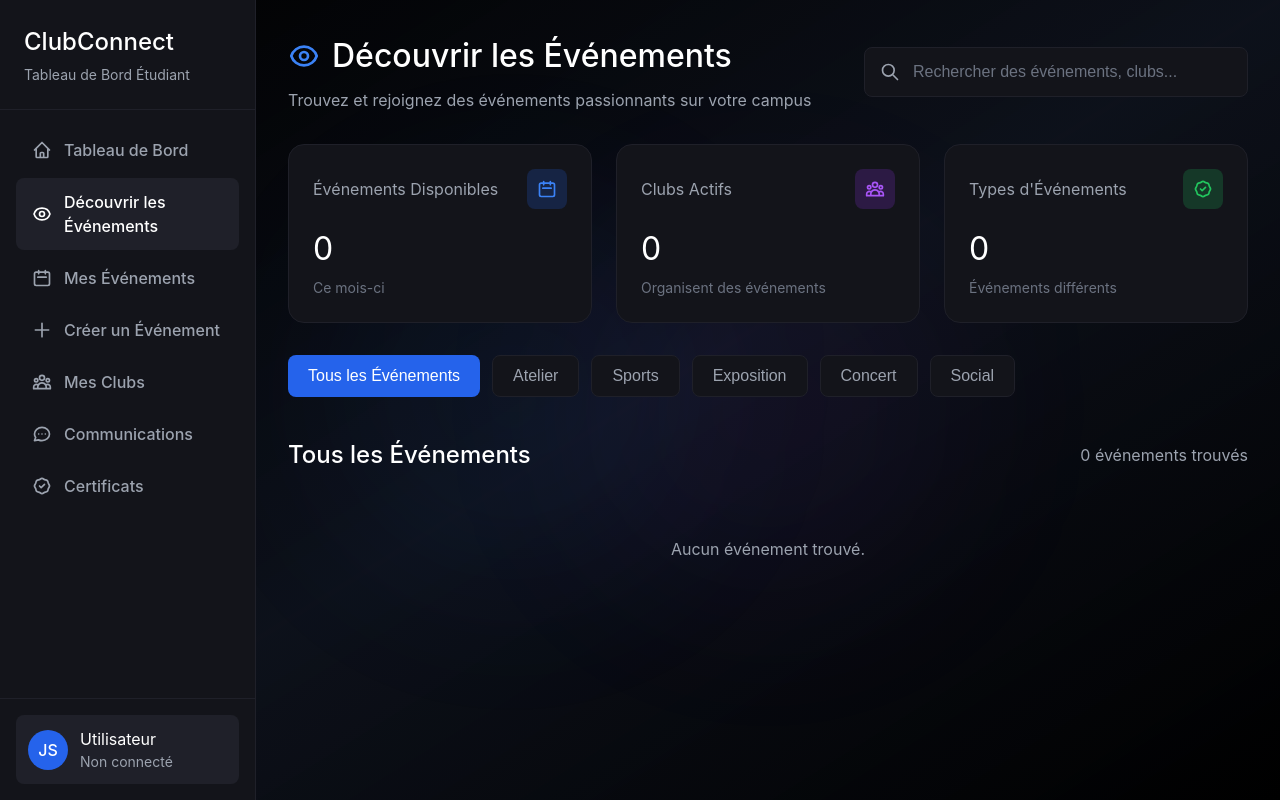
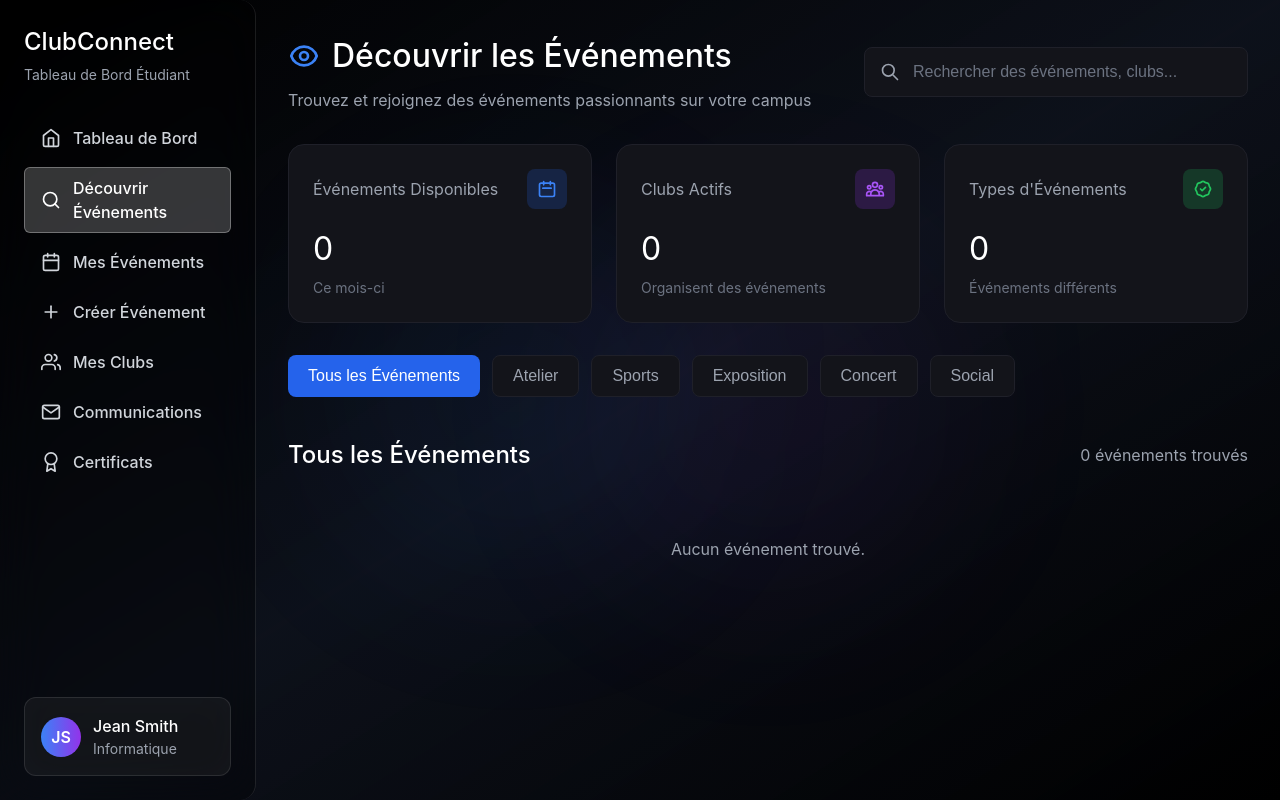
Before and after one commit to Assel-El-Fadil/Gestion_Evenements, a PHP site: page /organisateur/discoverevents.php in a window 1280 px wide. Run offline with PHP 8.4, Linux system fonts and the light colour scheme; data that the repository does not hold is empty; a stand-in replaces the project's code that opens the database connection.

Commit message:
final touches

```diff
--- a/organisateur/discoverevents.php
+++ b/organisateur/discoverevents.php
@@ -133,112 +133,97 @@ db_close();
 
         .sidebar {
             width: 256px;
-            background-color: #13141a;
-            border-right: 1px solid #1f2029;
+            background: linear-gradient(to bottom, #0f0f17, #0a0a0f);
+            border-right: 1px solid rgba(255, 255, 255, 0.05);
+            padding: 24px;
             display: flex;
             flex-direction: column;
         }
 
-        .logo {
-            padding: 24px;
-            border-bottom: 1px solid #1f2029;
+        .sidebar-header {
+            margin-bottom: 48px;
         }
 
-        .logo h1 {
+        .sidebar-header h1 {
+            color: #ffffff;
             font-size: 24px;
             font-weight: 500;
-            line-height: 1.5;
-            color: #ffffff;
-            margin-bottom: 4px;
         }
 
-        .logo p {
+        .sidebar-header p {
+            color: #9ca3af;
+            margin-top: 4px;
             font-size: 14px;
-            font-weight: 400;
-            line-height: 1.5;
-            color: #9ca3af;
         }
 
-        nav {
+        .sidebar-nav {
             flex: 1;
-            padding: 16px;
+            display: flex;
+            flex-direction: column;
+            gap: 8px;
         }
 
-        .nav-link {
+        .nav-item {
             display: flex;
             align-items: center;
             gap: 12px;
             padding: 12px 16px;
             border-radius: 8px;
-            color: #9ca3af;
+            color: #d1d5db;
             text-decoration: none;
             transition: all 0.2s;
-            margin-bottom: 4px;
-            font-size: 16px;
-            font-weight: 500;
-            line-height: 1.5;
         }
 
-        .nav-link:hover {
-            background-color: #1f2029;
+        .nav-item:hover {
+            background-color: rgba(255, 255, 255, 0.05);
+        }
+
+        .nav-item.active {
+            background: rgba(255, 255, 255, 0.1);
+            backdrop-filter: blur(10px);
+            border: 1px solid rgba(255, 255, 255, 0.1);
             color: #ffffff;
         }
 
-        .nav-link.active {
-            background-color: #1f2029;
-            color: #ffffff;
-        }
-
-        .nav-link svg {
+        .nav-item svg {
             width: 20px;
             height: 20px;
-            flex-shrink: 0;
         }
 
         .user-profile {
-            padding: 16px;
-            border-top: 1px solid #1f2029;
+            margin-top: auto;
+            padding-top: 24px;
+            border-top: 1px solid rgba(255, 255, 255, 0.05);
         }
 
-        .user-card {
+        .user-profile-content {
             display: flex;
             align-items: center;
             gap: 12px;
-            padding: 12px;
-            border-radius: 8px;
-            background-color: #1f2029;
         }
 
         .user-avatar {
-            width: 40px;
-            height: 40px;
+            width: 48px;
+            height: 48px;
             border-radius: 50%;
-            background-color: #2563eb;
+            background: linear-gradient(135deg, #3b82f6, #9333ea);
             display: flex;
             align-items: center;
             justify-content: center;
-            flex-shrink: 0;
+            font-weight: 500;
+            color: #ffffff;
             font-size: 16px;
-            font-weight: 500;
-            line-height: 1.5;
         }
 
-        .user-info {
-            flex: 1;
+        .user-info h3 {
+            color: #ffffff;
+            font-size: 14px;
+            font-weight: 500;
         }
 
-        .user-name {
-            font-size: 16px;
-            font-weight: 400;
-            line-height: 1.5;
-            color: #ffffff;
-        }
-
-        .user-role {
-            font-size: 14px;
-            font-weight: 400;
-            line-height: 1.5;
+        .user-info p {
             color: #9ca3af;
+            font-size: 12px;
         }
 
         .main-content {
@@ -663,6 +648,42 @@ db_close();
                 display: none;
             }
         }
+        /* Canonical Sidebar Overrides */
+        .sidebar {
+            width: 256px;
+            height: 100vh;
+            background: rgba(0, 0, 0, 0.3);
+            backdrop-filter: blur(24px);
+            border: 1px solid rgba(255, 255, 255, 0.1);
+            border-left: none;
+            border-top: none;
+            border-bottom: none;
+            border-radius: 0 1rem 1rem 0;
+            padding: 1.5rem;
+            display: flex;
+            flex-direction: column;
+            position: sticky;
+            top: 0;
+            z-index: 10;
+        }
+
+        .sidebar-header { margin-bottom: 2rem; }
+        .sidebar-title { font-size: 1.5rem; font-weight: 700; color: #ffffff; line-height: 1.5; margin-bottom: 0.25rem; }
+        .sidebar-subtitle { font-size: 0.875rem; color: #9ca3af; font-weight: 400; line-height: 1.5; }
+
+        .sidebar-nav { flex: 1; display: flex; flex-direction: column; gap: 0.5rem; }
+        .nav-item { display: flex; align-items: center; width: 100%; padding: 0.5rem 1rem; border-radius: 0.375rem; text-decoration: none; color: #d1d5db; font-size: 1rem; font-weight: 500; line-height: 1.5; transition: all 0.2s; border: 1px solid transparent; gap: 0; }
+        .nav-item:hover { background: rgba(255, 255, 255, 0.1); color: #ffffff; }
+        .nav-item-active { background: rgba(255, 255, 255, 0.2); color: #ffffff; border: 1px solid rgba(255, 255, 255, 0.3); }
+        .nav-icon { width: 1.25rem; height: 1.25rem; margin-right: 0.75rem; flex-shrink: 0; }
+
+        .sidebar-profile { margin-top: auto; }
+        .profile-card { background: rgba(255, 255, 255, 0.05); backdrop-filter: blur(16px); border: 1px solid rgba(255, 255, 255, 0.1); border-radius: 0.75rem; padding: 1rem; display: flex; align-items: center; gap: 0.75rem; }
+        .profile-avatar { width: 2.5rem; height: 2.5rem; background: linear-gradient(to right, #3b82f6, #9333ea); border-radius: 50%; display: flex; align-items: center; justify-content: center; flex-shrink: 0; }
+        .profile-avatar span { color: #ffffff; font-weight: 600; font-size: 1rem; }
+        .profile-info { flex: 1; }
+        .profile-name { color: #ffffff; font-weight: 500; font-size: 1rem; line-height: 1.5; }
+        .profile-department { color: #9ca3af; font-size: 0.875rem; line-height: 1.5; }
     </style>
     </head>
     <body>
@@ -671,68 +692,75 @@ db_close();
         <div class="orb orb-2"></div>
     <div class="container">
         <div class="sidebar">
-            <div class="logo">
-                <h1>ClubConnect</h1>
-                <p>Tableau de Bord Étudiant</p>
+            <div class="sidebar-header">
+                <h1 class="sidebar-title">ClubConnect</h1>
+                <p class="sidebar-subtitle">Tableau de Bord Étudiant</p>
             </div>
 
-            <nav>
-                <a href="home.php" class="nav-link">
-                    <svg fill="none" stroke="currentColor" viewBox="0 0 24 24">
-                        <path stroke-linecap="round" stroke-linejoin="round" stroke-width="2" d="M3 12l2-2m0 0l7-7 7 7M5 10v10a1 1 0 001 1h3m10-11l2 2m-2-2v10a1 1 0 01-1 1h-3m-6 0a1 1 0 001-1v-4a1 1 0 011-1h2a1 1 0 011 1v4a1 1 0 001 1m-6 0h6"/>
+            <nav class="sidebar-nav">
+                <a href="home.php" class="nav-item">
+                    <svg class="nav-icon" viewBox="0 0 24 24" fill="none" stroke="currentColor" stroke-width="2" stroke-linecap="round" stroke-linejoin="round">
+                        <path d="M3 9l9-7 9 7v11a2 2 0 0 1-2 2H5a2 2 0 0 1-2-2z"></path>
+                        <polyline points="9 22 9 12 15 12 15 22"></polyline>
                     </svg>
                     <span>Tableau de Bord</span>
                 </a>
-                <a href="discoverevents.php" class="nav-link active">
-                    <svg fill="none" stroke="currentColor" viewBox="0 0 24 24">
-                        <path stroke-linecap="round" stroke-linejoin="round" stroke-width="2" d="M15 12a3 3 0 11-6 0 3 3 0 016 0z"/>
-                        <path stroke-linecap="round" stroke-linejoin="round" stroke-width="2" d="M2.458 12C3.732 7.943 7.523 5 12 5c4.478 0 8.268 2.943 9.542 7-1.274 4.057-5.064 7-9.542 7-4.477 0-8.268-2.943-9.542-7z"/>
+                <a href="discoverevents.php" class="nav-item nav-item-active">
+                    <svg class="nav-icon" viewBox="0 0 24 24" fill="none" stroke="currentColor" stroke-width="2" stroke-linecap="round" stroke-linejoin="round">
+                        <circle cx="11" cy="11" r="8"></circle>
+                        <path d="m21 21-4.35-4.35"></path>
                     </svg>
-                    <span>Découvrir les Événements</span>
+                    <span>Découvrir Événements</span>
                 </a>
-                <a href="MyEvents.php" class="nav-link">
-                    <svg fill="none" stroke="currentColor" viewBox="0 0 24 24">
-                        <path stroke-linecap="round" stroke-linejoin="round" stroke-width="2" d="M8 7V3m8 4V3m-9 8h10M5 21h14a2 2 0 002-2V7a2 2 0 00-2-2H5a2 2 0 00-2 2v12a2 2 0 002 2z"/>
+                <a href="MyEvents.php" class="nav-item">
+                    <svg class="nav-icon" viewBox="0 0 24 24" fill="none" stroke="currentColor" stroke-width="2" stroke-linecap="round" stroke-linejoin="round">
+                        <rect x="3" y="4" width="18" height="18" rx="2" ry="2"></rect>
+                        <line x1="16" y1="2" x2="16" y2="6"></line>
+                        <line x1="8" y1="2" x2="8" y2="6"></line>
+                        <line x1="3" y1="10" x2="21" y2="10"></line>
                     </svg>
                     <span>Mes Événements</span>
                 </a>
-                <a href="createevent.php" class="nav-link">
-                    <svg fill="none" stroke="currentColor" viewBox="0 0 24 24">
-                        <path stroke-linecap="round" stroke-linejoin="round" stroke-width="2" d="M12 4v16m8-8H4"/>
+                <a href="createevent.php" class="nav-item">
+                    <svg class="nav-icon" viewBox="0 0 24 24" fill="none" stroke="currentColor" stroke-width="2" stroke-linecap="round" stroke-linejoin="round">
+                        <line x1="12" y1="5" x2="12" y2="19"></line>
+                        <line x1="5" y1="12" x2="19" y2="12"></line>
                     </svg>
-                    <span>Créer un Événement</span>
+                    <span>Créer Événement</span>
                 </a>
-                <a href="MyClubs.php" class="nav-link">
-                    <svg fill="none" stroke="currentColor" viewBox="0 0 24 24">
-                        <path stroke-linecap="round" stroke-linejoin="round" stroke-width="2" d="M17 20h5v-2a3 3 0 00-5.356-1.857M17 20H7m10 0v-2c0-.656-.126-1.283-.356-1.857M7 20H2v-2a3 3 0 015.356-1.857M7 20v-2c0-.656.126-1.283.356-1.857m0 0a5.002 5.002 0 019.288 0M15 7a3 3 0 11-6 0 3 3 0 016 0zm6 3a2 2 0 11-4 0 2 2 0 014 0zM7 10a2 2 0 11-4 0 2 2 0 014 0z"/>
+                <a href="MyClubs.php" class="nav-item">
+                    <svg class="nav-icon" viewBox="0 0 24 24" fill="none" stroke="currentColor" stroke-width="2" stroke-linecap="round" stroke-linejoin="round">
+                        <path d="M17 21v-2a4 4 0 0 0-4-4H5a4 4 0 0 0-4 4v2"></path>
+                        <circle cx="9" cy="7" r="4"></circle>
+                        <path d="M23 21v-2a4 4 0 0 0-3-3.87"></path>
+                        <path d="M16 3.13a4 4 0 0 1 0 7.75"></path>
                     </svg>
                     <span>Mes Clubs</span>
                 </a>
-                <a href="communication.php" class="nav-link">
-                    <svg fill="none" stroke="currentColor" viewBox="0 0 24 24">
-                        <path stroke-linecap="round" stroke-linejoin="round" stroke-width="2" d="M8 12h.01M12 12h.01M16 12h.01M21 12c0 4.418-4.03 8-9 8a9.863 9.863 0 01-4.255-.949L3 20l1.395-3.72C3.512 15.042 3 13.574 3 12c0-4.418 4.03-8 9-8s9 3.582 9 8z"/>
+                <a href="communication.php" class="nav-item">
+                    <svg class="nav-icon" viewBox="0 0 24 24" fill="none" stroke="currentColor" stroke-width="2" stroke-linecap="round" stroke-linejoin="round">
+                        <path d="M4 4h16c1.1 0 2 .9 2 2v12c0 1.1-.9 2-2 2H4c-1.1 0-2-.9-2-2V6c0-1.1.9-2 2-2z"></path>
+                        <polyline points="22,6 12,13 2,6"></polyline>
                     </svg>
                     <span>Communications</span>
                 </a>
-                <a href="certificats.php" class="nav-link">
-                    <svg fill="none" stroke="currentColor" viewBox="0 0 24 24">
-                        <path stroke-linecap="round" stroke-linejoin="round" stroke-width="2" d="M9 12l2 2 4-4M7.835 4.697a3.42 3.42 0 001.946-.806 3.42 3.42 0 014.438 0 3.42 3.42 0 001.946.806 3.42 3.42 0 013.138 3.138 3.42 3.42 0 00.806 1.946 3.42 3.42 0 010 4.438 3.42 3.42 0 00-.806 1.946 3.42 3.42 0 01-3.138 3.138 3.42 3.42 0 00-1.946.806 3.42 3.42 0 01-4.438 0 3.42 3.42 0 00-1.946-.806 3.42 3.42 0 01-3.138-3.138 3.42 3.42 0 00-.806-1.946 3.42 3.42 0 010-4.438 3.42 3.42 0 00.806-1.946 3.42 3.42 0 013.138-3.138z"/>
+                <a href="certificats.php" class="nav-item">
+                    <svg class="nav-icon" viewBox="0 0 24 24" fill="none" stroke="currentColor" stroke-width="2" stroke-linecap="round" stroke-linejoin="round">
+                        <circle cx="12" cy="8" r="7"></circle>
+                        <polyline points="8.21 13.89 7 23 12 20 17 23 15.79 13.88"></polyline>
                     </svg>
                     <span>Certificats</span>
                 </a>
             </nav>
 
-            <div class="user-profile">
-                <div class="user-card">
-                    <div class="user-avatar"><?= $initials ?></div>
-                    <div class="user-info">
-                        <?php if ($user): ?>
-                            <p class="user-name"><?= htmlspecialchars($user['prenom'] . ' ' . $user['nom']) ?></p>
-                            <p class="user-role"><?= htmlspecialchars($user['filiere']) ?></p>
-                        <?php else: ?>
-                            <p class="user-name">Utilisateur</p>
-                            <p class="user-role">Non connecté</p>
-                        <?php endif; ?>
+            <div class="sidebar-profile">
+                <div class="profile-card">
+                    <div class="profile-avatar">
+                        <span>JS</span>
+                    </div>
+                    <div class="profile-info">
+                        <p class="profile-name">Jean Smith</p>
+                        <p class="profile-department">Informatique</p>
                     </div>
                 </div>
             </div>
```
Also changed, not shown: organisateur/certificats.php (+36 -0 lines).
